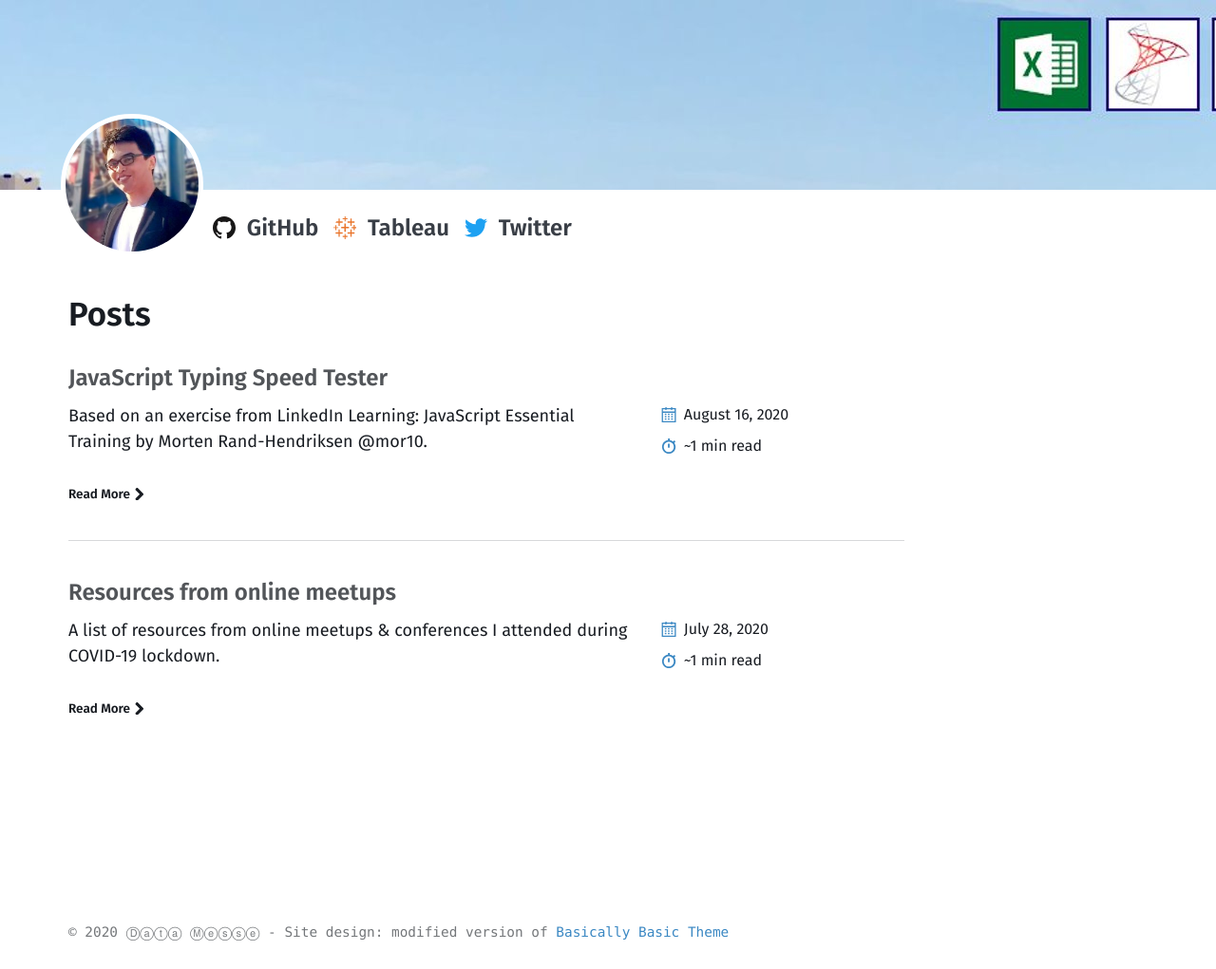
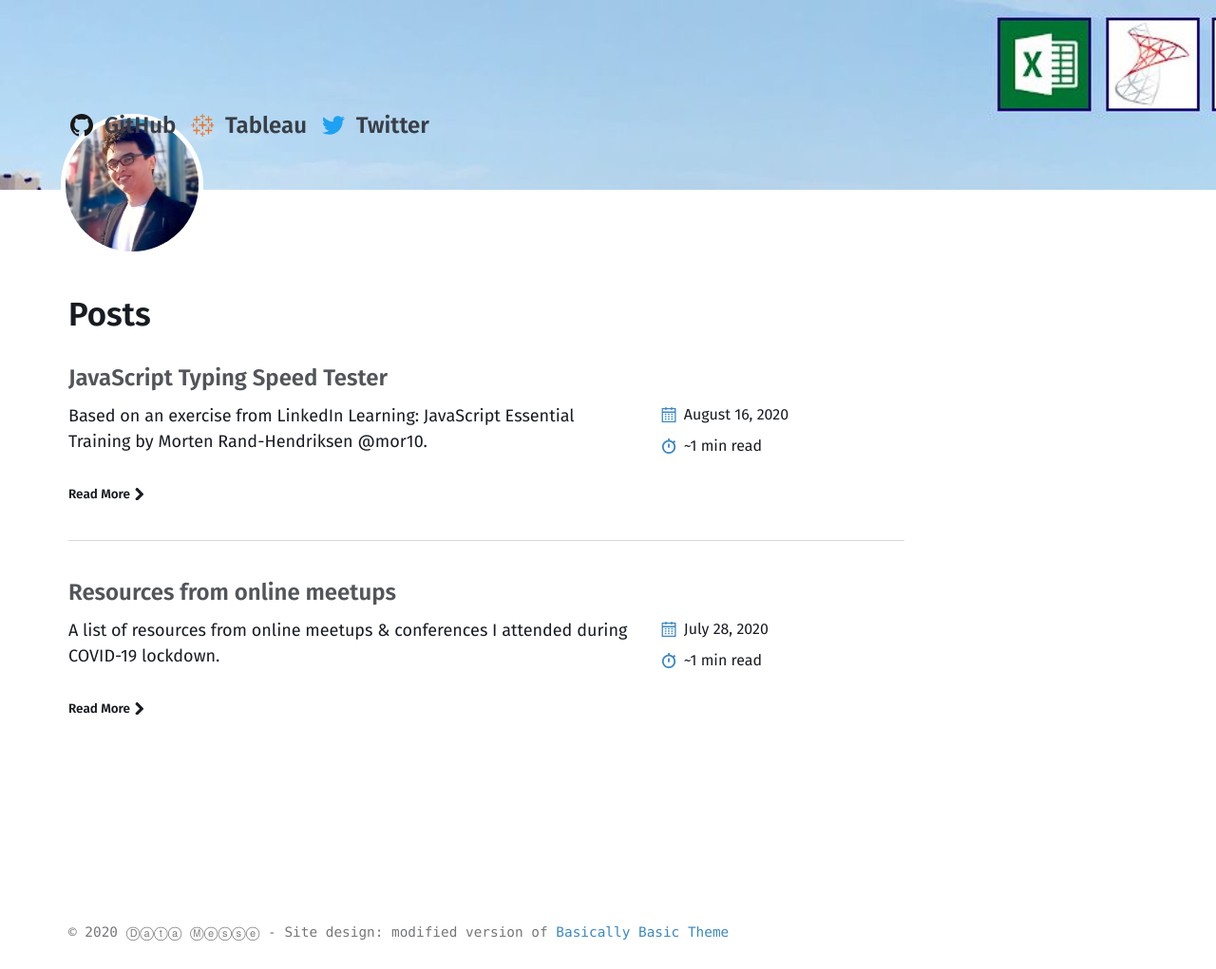
Before and after one commit to datamesse/blog, a Jekyll site: the page built from index.md, in a window 1280 px wide. Shown: the whole page at 95% size. Built offline with Jekyll 4.4.1, drawn with Linux system fonts in a browser that asks for light colours.

Commit message:
Update _sidebar.scss

```diff
--- a/_sass/basically-basic/_sidebar.scss
+++ b/_sass/basically-basic/_sidebar.scss
@@ -114,9 +114,9 @@
 
 .contact-list {
   @include fluid-type($min-vw, $max-vw, 18px, 24px);
-  margin-top: 6rem;
+  margin-top: 0rem;
   margin-bottom: 0rem;
-  margin-left: $site-image-width;
+  left: $site-image-width * 2;
 
   li {
     padding-left: 10px;
```
